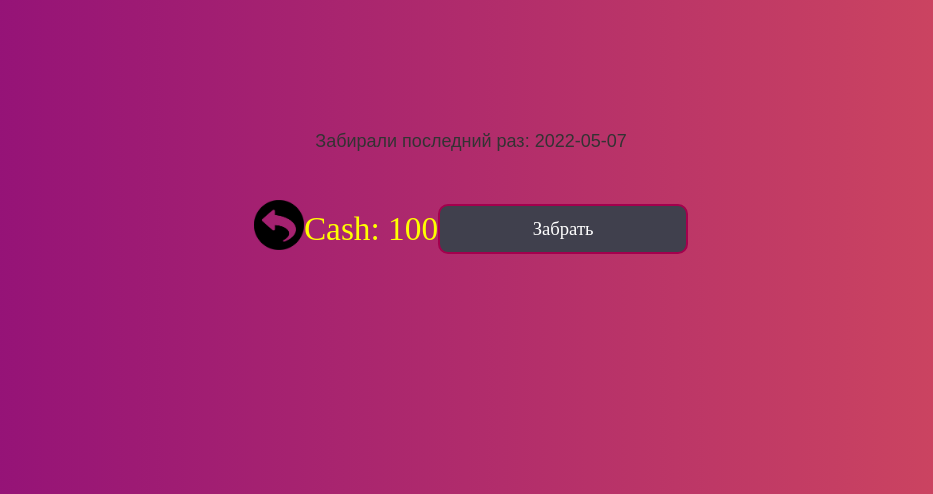
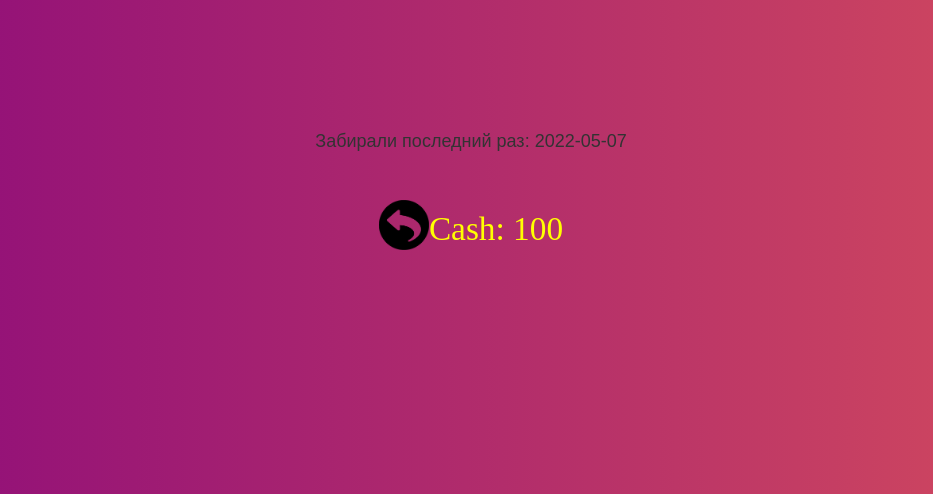
Before and after one commit to glhfglhf/yandex__web, a Flask app: page /take_money in a window 1280 px wide. Shown: the part 179-673 px from the top of the page, without its empty margins (169-1102 px from the left). Run offline with Flask 2, Linux system fonts and the light colour scheme; a user stored in the database is signed in; data comes from the database, SQL or seed files in the repository.

Commit message:
Update collect_cash.html

```diff
--- a/web_project/templates/collect_cash.html
+++ b/web_project/templates/collect_cash.html
@@ -14,9 +14,6 @@
   </div>
   <div class="cash">Cash: {{cash}}</div>
    <form method="GET">
-            <div class="btn">
-                <input name="submit" value="Забрать" class="take" type="submit">
-            </div>
         </form>
   <div>
 {% with messages = get_flashed_messages() %}
```
